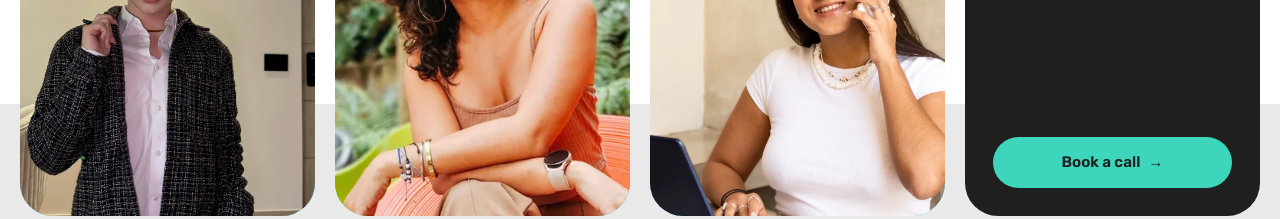
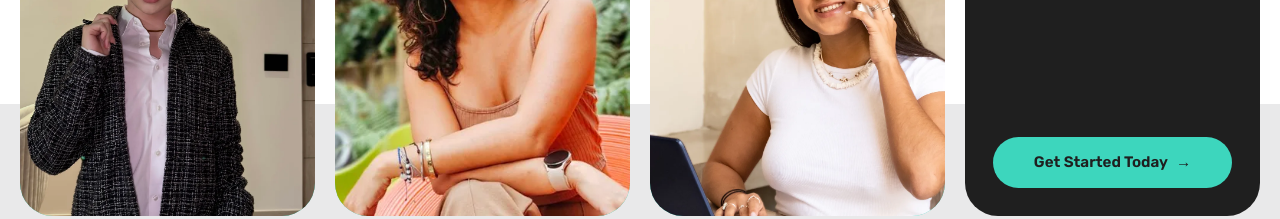
Before and after one commit to Integrated-Go-to-Market-Solutions/Handoff-Sandbox, a Next.js app: page /v2 in a window 1280 px wide. Shown: the part 2440-2659 px from the top of the page. Built offline with nearby package versions, Linux system fonts and the light colour scheme.

Commit message:
Use approved proof CTA

```diff
--- a/src/components/sections/proof.tsx
+++ b/src/components/sections/proof.tsx
@@ -40,7 +40,7 @@ export function Proof() {
                 <span className="text-cyan">goes here.</span>
               </p>
               <Button href={site.bookCall} className="mt-8 w-full">
-                Book a call
+                Get Started Today
               </Button>
             </div>
           </Reveal>
```
